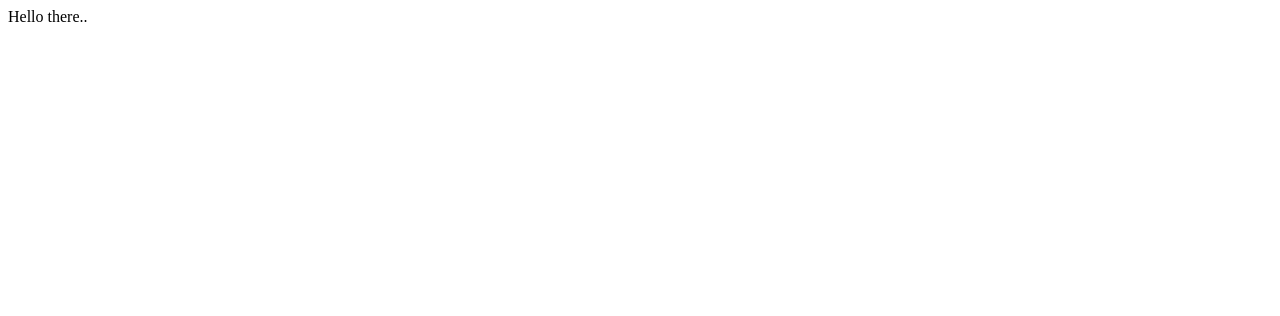
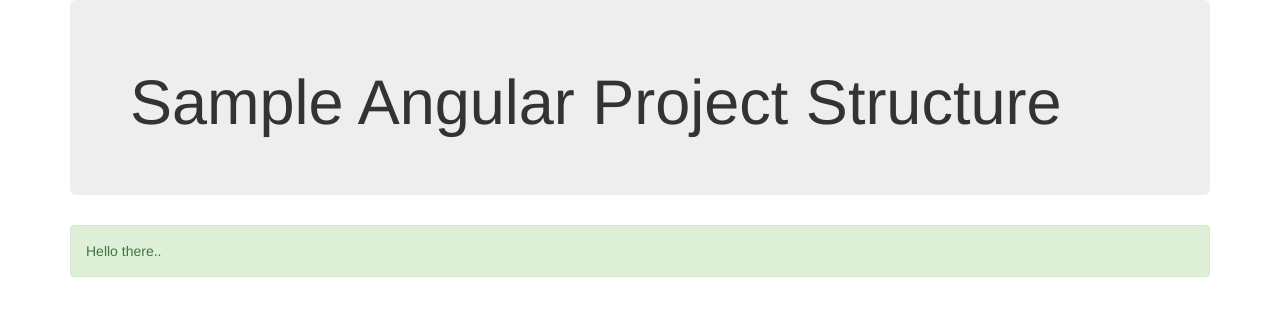
Before and after one commit to UtsavAgrawal23/UtsavAgrawal23.github.io, a plain HTML site: page index.html in a window 1280 px wide. Drawn offline with nearby package versions, Linux system fonts and the light colour scheme.

Commit message:
adding bootstrap files

```diff
--- a/index.html
+++ b/index.html
@@ -1,13 +1,24 @@
-<!doctype html>
-<html>
+<!DOCTYPE html>
+<html lang="en">
   <head>
+    <meta charset="utf-8">
+    <meta name="viewport" content="width=device-width, initial-scale=1">
     <title>My AngularJS App</title>
     <!-- <base href="/"> -->
+    <link rel="stylesheet" href="https://maxcdn.bootstrapcdn.com/bootstrap/3.3.7/css/bootstrap.min.css">
     <script src="https://ajax.googleapis.com/ajax/libs/angularjs/1.5.6/angular.min.js"></script>
+    <script src="https://ajax.googleapis.com/ajax/libs/jquery/3.3.1/jquery.min.js"></script>
+    <script src="https://maxcdn.bootstrapcdn.com/bootstrap/3.3.7/js/bootstrap.min.js"></script>
   </head>
   <body>
-      <div>
-           <app class="test"></app>
+      <div class="container">
+        <div class="jumbotron">
+            <h1>Sample Angular Project Structure</h1>
+        </div>
+        <div class="alert alert-success">
+            <app class="test"></app>
+        </div>
+
       </div>
       <script src="app/app.module.js"></script>
       <script src="app/app.component.js"></script>
```
